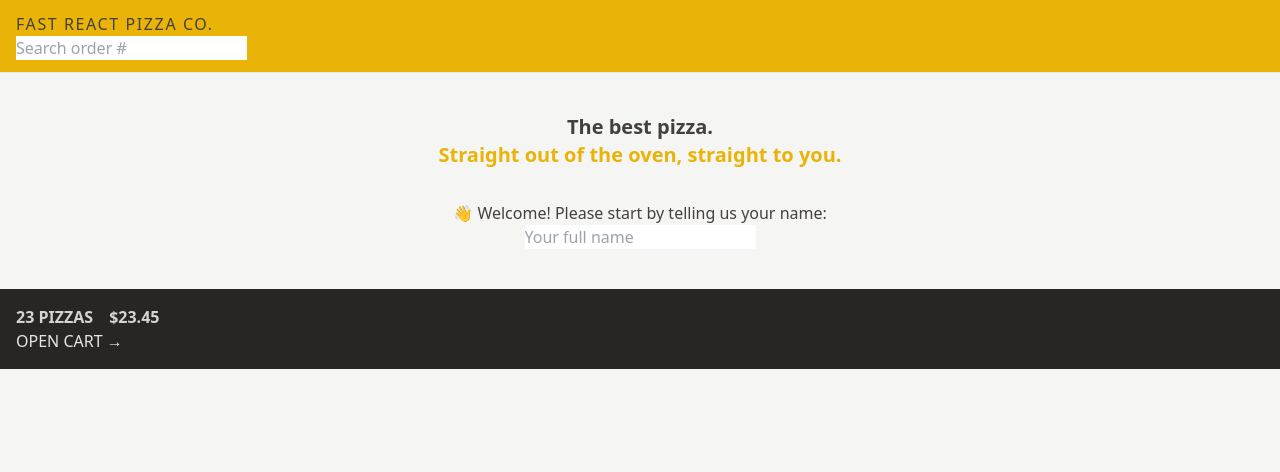
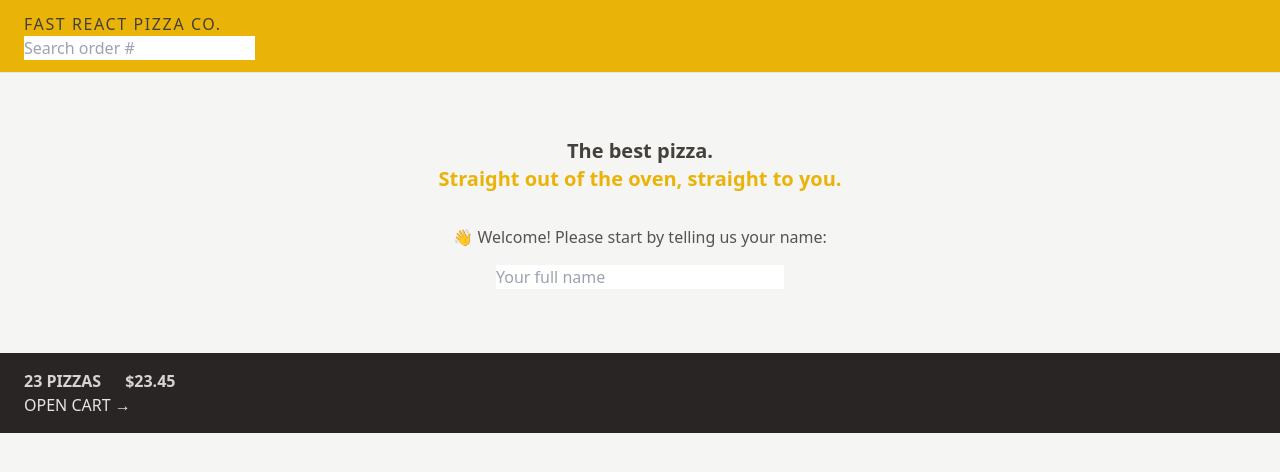
Before and after one commit to Dangereye/fast-react-pizza, a React (Vite) app: page / in a window 1280 px wide. Shown: the top 472 px of the page. Built offline with nearby package versions, Linux system fonts and the light colour scheme.

Commit message:
Added responsive design styling.

```diff
--- a/src/features/cart/CartOverview.jsx
+++ b/src/features/cart/CartOverview.jsx
@@ -2,8 +2,8 @@
 
 function CartOverview() {
   return (
-    <div className='p-4 uppercase bg-stone-800 text-stone-200'>
-      <p className='space-x-4 font-semibold text-stone-300'>
+    <div className='px-4 py-4 text-sm uppercase bg-stone-800 text-stone-200 sm:px-6 md:text-base'>
+      <p className='space-x-4 font-semibold text-stone-300 sm:space-x-6'>
         <span>23 pizzas</span>
         <span>$23.45</span>
       </p>
--- a/src/features/user/CreateUser.jsx
+++ b/src/features/user/CreateUser.jsx
@@ -9,11 +9,14 @@
 
   return (
     <form onSubmit={handleSubmit}>
-      <p>👋 Welcome! Please start by telling us your name:</p>
+      <p className='mb-4 text-sm text-stone-600 md:text-base'>
+        👋 Welcome! Please start by telling us your name:
+      </p>
 
       <input
-        type="text"
-        placeholder="Your full name"
+        className='w-72'
+        type='text'
+        placeholder='Your full name'
         value={username}
         onChange={(e) => setUsername(e.target.value)}
       />
--- a/src/ui/Header.jsx
+++ b/src/ui/Header.jsx
@@ -7,7 +7,7 @@
 
 export default function Header() {
   return (
-    <header className='px-4 py-3 uppercase bg-yellow-500 border-b border-stoe-200'>
+    <header className='px-4 py-3 uppercase bg-yellow-500 border-b border-stoe-200 sm:px-6'>
       <Link to='/' className='tracking-widest'>
         Fast React Pizza Co.
       </Link>
--- a/src/ui/Home.jsx
+++ b/src/ui/Home.jsx
@@ -2,7 +2,7 @@
 
 function Home() {
   return (
-    <div className='my-10 text-center'>
+    <div className='my-10 text-center sm:my-16'>
       <h1 className='mb-8 text-xl font-semibold '>
         The best pizza.
         <br />
```
